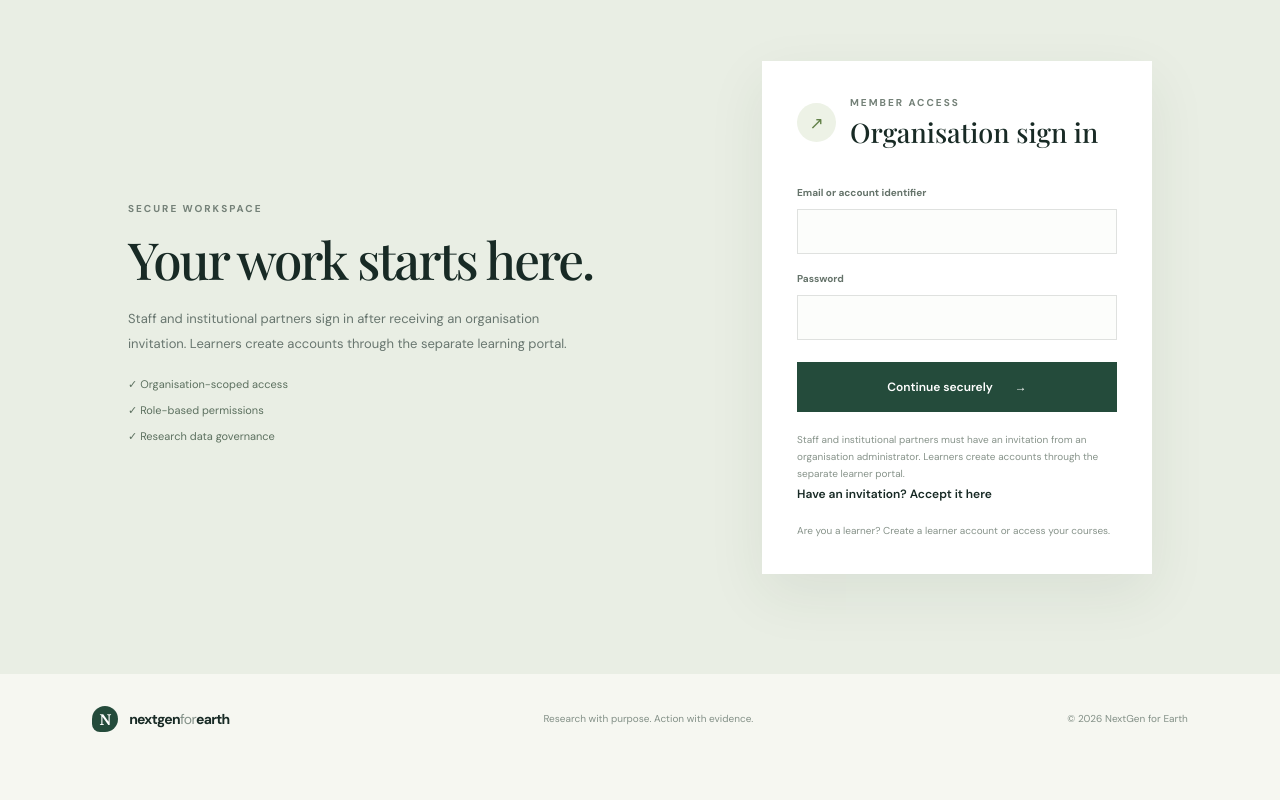
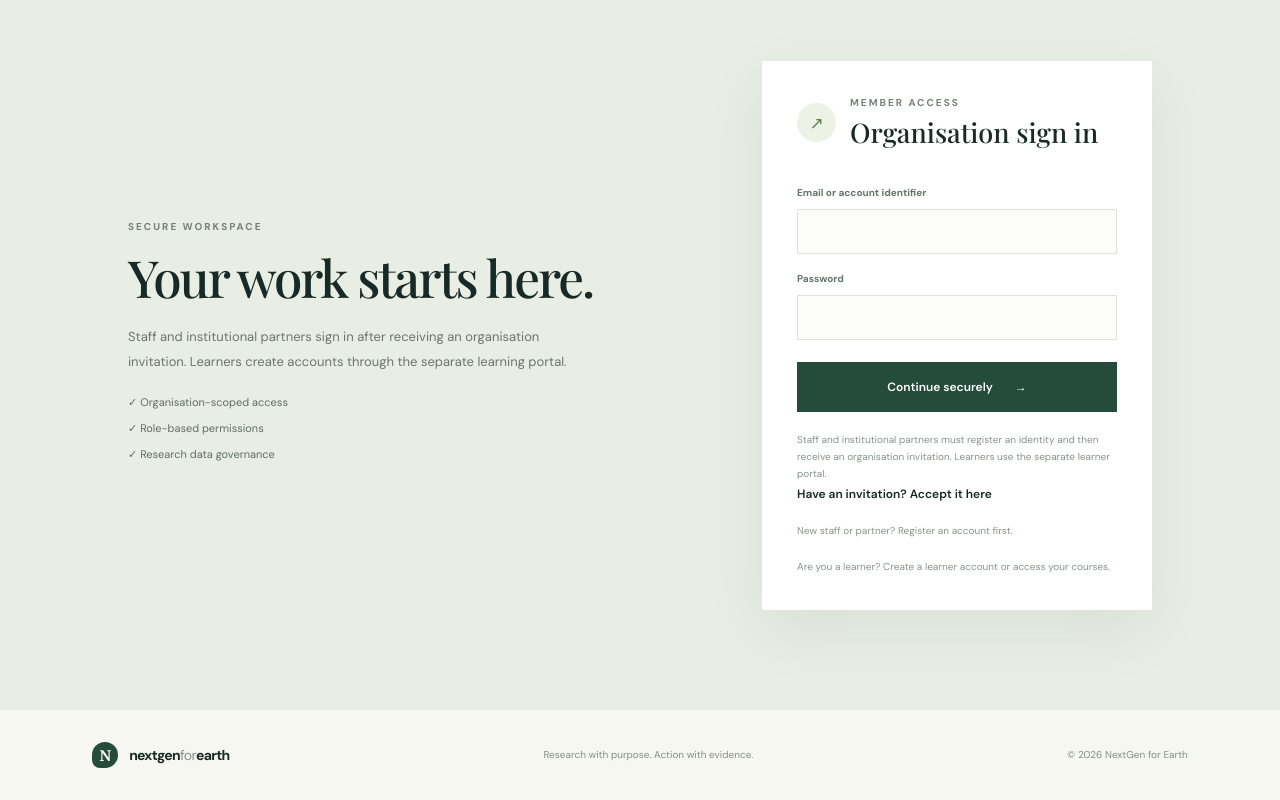
Before and after one commit to safuh/Stagingnextgenearth, a Next.js app in the folder web/: page / in a window 1280 px wide. Shown: the part 3182-3982 px from the top of the page. Before the commit the page ends 3946 px from the top, so only its background shows below. Built offline with nearby package versions, Linux system fonts and the light colour scheme; no server answers; a web font is replaced by a local one.

Commit message:
fix(auth): expose staff and partner registration path

```diff
--- a/web/app/page.tsx
+++ b/web/app/page.tsx
@@ -260,8 +260,8 @@ export default function HomePage() {
                 {error && <p className="form-error" role="alert">{error}</p>}
                 <button className="button button-primary full" type="submit" disabled={busy}>{busy ? "Signing in…" : "Continue securely"} <span>→</span></button>
               </form>
-              <p className="login-footnote">Staff and institutional partners must have an invitation from an organisation administrator. Learners create accounts through the separate learner portal.</p>
-              <Link className="text-link" href="/workspace/accept-invitation">Have an invitation? Accept it here</Link><p className="login-footnote">Are you a learner? <Link href="/learners">Create a learner account or access your courses</Link>.</p>
+              <p className="login-footnote">Staff and institutional partners must register an identity and then receive an organisation invitation. Learners use the separate learner portal.</p>
+              <Link className="text-link" href="/workspace/accept-invitation">Have an invitation? Accept it here</Link><p className="login-footnote">New staff or partner? <Link href="/staff/register">Register an account first</Link>.</p><p className="login-footnote">Are you a learner? <Link href="/learners">Create a learner account or access your courses</Link>.</p>
             </>
           )}
         </div>
```
